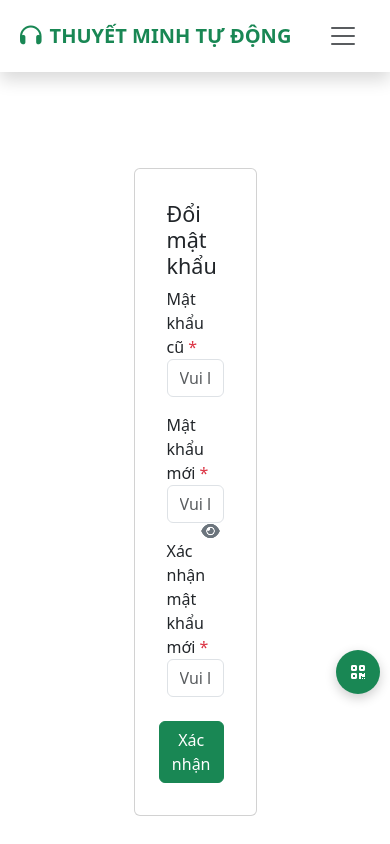
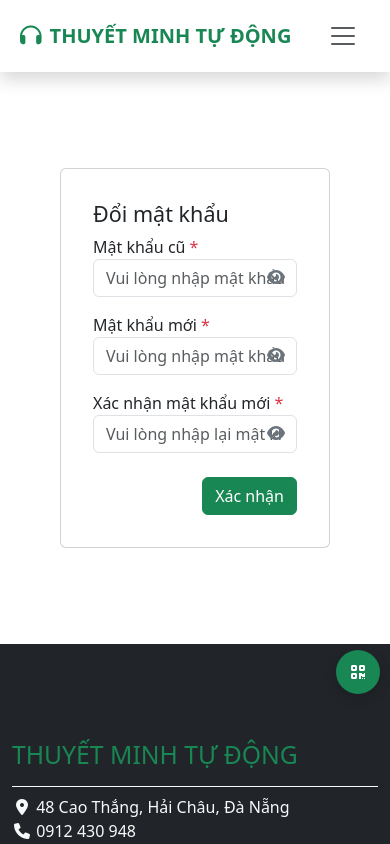
Before and after one commit to tuyn286/Audio-Guide-FE, a Vue app: page /doi-mat-khau in a window 390 px wide. Shown: the top 844 px of the page. Built offline with nearby package versions, Linux system fonts and the light colour scheme; no server answers.

Commit message:
edit ui in forgot pass,min vh,change pass,edit ve,edit record,image,admin home

```diff
--- a/src/App.vue
+++ b/src/App.vue
@@ -5,7 +5,7 @@ import Footer from "./layouts/Footer.vue";
 </script>
 
 <template>
-  <div class="min-vh-100">
+  <div class="min-vh-100 override-min-height">
     <Header />
     <main>
       <div class="container">
@@ -43,5 +43,8 @@ import Footer from "./layouts/Footer.vue";
     border: none;
     color: #fff;
   }
+  .min-vh-100.override-min-height {
+    min-height: auto !important;
+  }
 }
 </style>
--- a/src/layouts/Footer.vue
+++ b/src/layouts/Footer.vue
@@ -29,9 +29,9 @@
         <div class="col-md-6 pt-5">
           <h2 class="h2 text-secondary border-bottom pb-3 border-light">{{$t('other')}}</h2>
           <ul class="list-unstyled text-light footer-link-list">
-            <li><a class="text-decoration-none text-light" href="#">{{$t('nav-1')}}</a></li>
-            <li><a class="text-decoration-none text-light" href="#">{{$t('nav-2')}}</a></li>
-            <li><a class="text-decoration-none text-light" href="#">{{$t('nav-3')}}</a></li>
+            <li><router-link class="text-decoration-none text-light" :to="{name: 'trang-chu'}">{{$t('nav-1')}}</router-link></li>
+            <li><router-link class="text-decoration-none text-light" :to="{name: 'khu-du-lich'}">{{$t('nav-2')}}</router-link></li>
+            <li><router-link class="text-decoration-none text-light" :to="{name: 'bai-viet'}">{{$t('nav-3')}}</router-link></li>
           </ul>
         </div>
       </div>
--- a/src/views/admin/EditRecord.vue
+++ b/src/views/admin/EditRecord.vue
@@ -67,11 +67,11 @@ export default {
                     <textarea class="form-control" type="text" v-model="record.moTa" placeholder="Mô tả" rows=5 required></textarea>
                   </div>
                   <div class="col-12">
-                    <label for="">Đường dẫn mã QR tiếng Anh</label>
+                    <label for="">Đường dẫn file thuyết minh tiếng Anh</label>
                     <input class="form-control text-muted" type="text" v-model="record.duongDanEN" readonly>
                   </div>
                   <div class="col-12">
-                    <label for="">Đường dẫn mã QR tiếng Việt</label>
+                    <label for="">Đường dẫn file thuyết minh tiếng Việt</label>
                     <input class="form-control text-muted" type="text" v-model="record.duongDanVN" readonly>
                   </div>
                 </div>
--- a/src/views/admin/Home.vue
+++ b/src/views/admin/Home.vue
@@ -39,7 +39,7 @@ export default {
         </div>
         <div class="col-9">
           <div class="row">
-            <router-link class="col-3 pb-3">
+            <router-link class="col-3 pb-3" :to="{ name: 'admin-excel' }">
               <div class="card bg-primary text-white border-0">
                 <div class="card-body">
                   <span class="fs-5 ps-0"><i class="fa-solid fa-money-bill-1-wave"></i></span>
@@ -89,7 +89,7 @@ export default {
               </div>
             </router-link>
 
-            <router-link class="col-3 pb-3">
+            <a class="col-3 pb-3" href="#">
               <div class="card bg-danger text-white border-0">
                 <div class="card-body">
                   <span class="fs-5 ps-0"><i class="fa-solid fa-eye"></i></span>
@@ -97,7 +97,7 @@ export default {
                   <p class="fs-4 fw-bold">{{this.dashBoard.luotTruyCap}}</p>
                 </div>
               </div>
-            </router-link>
+            </a>
 
             <router-link class="col-3 pb-3" :to="{ name: 'admin-comment' }">
               <div class="card bg-dark text-white border-0">
--- a/src/views/guest/ForgotPassword.vue
+++ b/src/views/guest/ForgotPassword.vue
@@ -8,7 +8,7 @@
               <div class="row g-0">
                 <div class="col-md-6 col-lg-5 d-none d-md-block">
                   <img
-                    src=""
+                    src="https://audioguidebucket.s3.ap-southeast-1.amazonaws.com/bana.jpg"
                     alt="login form"
                     class="img-fluid"
                     style="border-radius: 1rem 0 0 1rem"
--- a/src/views/guest/Site.vue
+++ b/src/views/guest/Site.vue
@@ -153,11 +153,9 @@ export default {
                   <i
                     v-for="n in 5"
                     :key="n"
-                    :class="getStarClass(n, site.diemDanhGia)"
+                    :class="getStarClass(n, site.diemDanhGia || 0)"
                   ></i>
-                  <span class="text-dark fs-6 ms-1">{{
-                    site.diemDanhGia.toFixed(1)
-                  }}</span>
+                  <span class="text-dark fs-6 ms-1">{{ site.diemDanhGia != null ? site.diemDanhGia.toFixed(1) : '0' }}</span>
                 </div>
               </div>
             </div>
--- a/src/views/manager/EditRecord.vue
+++ b/src/views/manager/EditRecord.vue
@@ -67,11 +67,11 @@ export default {
                     <textarea class="form-control" type="text" v-model="record.moTa" placeholder="Mô tả" rows="10" required></textarea>
                   </div>
                   <div class="col-12 ">
-                    <label for="">Đường dẫn mã QR tiếng Anh</label>
+                    <label for="">Đường dẫn file thuyết minh tiếng Anh</label>
                     <input class="form-control text-muted" type="text" v-model="record.duongDanEN" readonly>
                   </div>
                   <div class="col-12">
-                    <label for="">Đường dẫn mã QR tiếng Việt</label>
+                    <label for="">Đường dẫn file thuyết minh tiếng Việt</label>
                     <input class="form-control text-muted" type="text" v-model="record.duongDanVN" readonly>
                   </div>
                 </div>
--- a/src/views/manager/Image.vue
+++ b/src/views/manager/Image.vue
@@ -112,7 +112,7 @@ export default {
                 <div class="card-body">
                   <h5 class="card-title">{{image.loaiAnh}}</h5>
                   <p class="card-text">
-                    {{image.moTa}}
+                    {{image.moTa.substring(0, 50)}}...
                   </p>
                   <p class="card-text text-muted">{{image.ngayTaiLen}}</p>
                   <div class="row">
--- a/src/views/staff/ChangePassword.vue
+++ b/src/views/staff/ChangePassword.vue
@@ -3,24 +3,25 @@
     <section>
       <div class="container mt-5 mb-5">
         <div class="row d-flex justify-content-center align-items-center p-5">
-          <div class="col-6">
+          <div class="col-lg-6 col-sm-12">
             <div class="card p-3">
               <div class="card-body">
                 <h4 class="card-title">Đổi mật khẩu</h4>
                 <form @submit.prevent="changePassword">
                   <div class="row g-3 mb-2">
-                    <div class="col-12">
-                      <label for=""
+                    <div class="col-12 position-relative">
+                      <label for="old-password"
                         >Mật khẩu cũ <span class="text-danger">*</span></label
                       >
                       <input
+                        id="old-password"
                         class="form-control"
                         :type="showPassword1 ? 'text' : 'password'"
                         v-model="oldPassword"
                         placeholder="Vui lòng nhập mật khẩu cũ"
                         required
                       />
-                      <span class="toggle-password" @click="togglePassword1">
+                      <span class="toggle-password1" @click="togglePassword1">
                           <i
                             :class="
                               showPassword1 ? 'fas fa-eye-slash' : 'fas fa-eye'
@@ -28,18 +29,19 @@
                           ></i>
                         </span>
                     </div>
-                    <div class="col-12">
-                      <label for=""
+                    <div class="col-12 position-relative">
+                      <label for="new-password"
                         >Mật khẩu mới <span class="text-danger">*</span></label
                       >
                       <input
+                        id="new-password"
                         class="form-control"
                         :type="showPassword2 ? 'text' : 'password'"
                         v-model="newPassword"
                         placeholder="Vui lòng nhập mật khẩu mới"
                         required
                       />
-                      <span class="toggle-password" @click="togglePassword2">
+                      <span class="toggle-password2" @click="togglePassword2">
                           <i
                             :class="
                               showPassword2 ? 'fas fa-eye-slash' : 'fas fa-eye'
@@ -47,16 +49,17 @@
                           ></i>
                         </span>
                     </div>
-                    <div class="col-12">
-                      <label for="">Xác nhận mật khẩu mới <span class="text-danger">*</span></label>
+                    <div class="col-12 position-relative">
+                      <label for="confirm-password">Xác nhận mật khẩu mới <span class="text-danger">*</span></label>
                       <input
+                        id="confirm-password"
                         class="form-control"
                         :type="showPassword3 ? 'text' : 'password'"
                         v-model="passwordConfirm"
                         placeholder="Vui lòng nhập lại mật khẩu mới"
                         required
                       />
-                      <span class="toggle-password" @click="togglePassword3">
+                      <span class="toggle-password3" @click="togglePassword3">
                           <i
                             :class="
                               showPassword3 ? 'fas fa-eye-slash' : 'fas fa-eye'
@@ -166,10 +169,28 @@ export default {
 };
 </script>
 <style scoped>
-.toggle-password {
+.toggle-password1 {
   position: absolute;
-  top: 57%;
-  right: 60px;
+  top: 68%;
+  right: 20px;
+  transform: translateY(-50%);
+  cursor: pointer;
+  color: #6c757d;
+  z-index: 2;
+}
+.toggle-password2 {
+  position: absolute;
+  top: 68%;
+  right: 20px;
+  transform: translateY(-50%);
+  cursor: pointer;
+  color: #6c757d;
+  z-index: 2;
+}
+.toggle-password3 {
+  position: absolute;
+  top: 68%;
+  right: 20px;
   transform: translateY(-50%);
   cursor: pointer;
   color: #6c757d;
```
Also changed, not shown: src/components/Weather.vue (+14 -7 lines), src/layouts/Header.vue (+4 -4 lines), src/views/manager/EditTicket.vue (+30 -9 lines).
